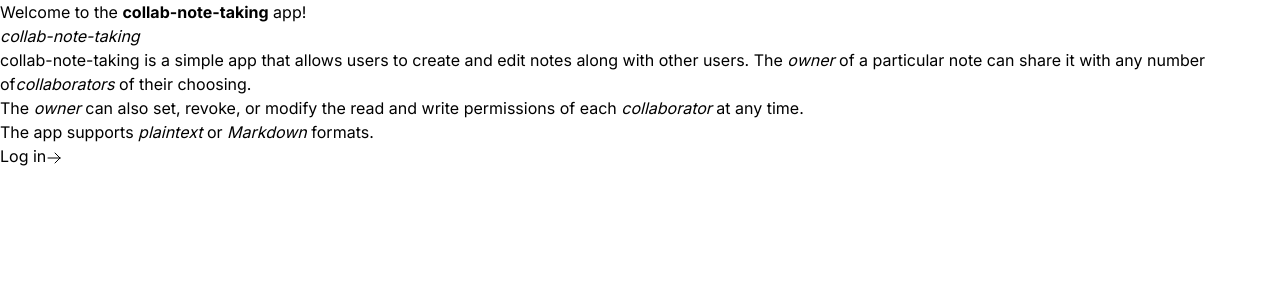
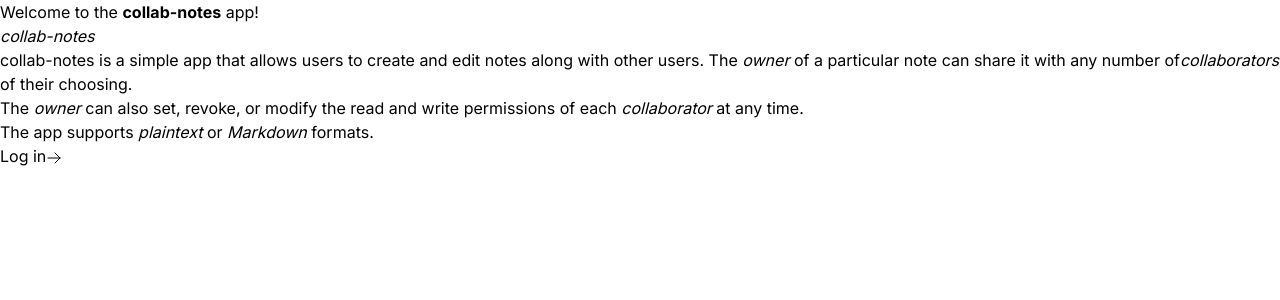
Before and after one commit to guhan-balaji/collab-notes, a Next.js app: page / in a window 1280 px wide. Shown: the top 300 px of the page. Built offline with nearby package versions, Linux system fonts and the light colour scheme.

Commit message:
refactor: change app name to collab-notes
Change name of app from collab-note-taking to collab-notes.

```diff
--- a/package.json
+++ b/package.json
@@ -1,5 +1,5 @@
 {
-  "name": "collab-note-taking",
+  "name": "collab-notes",
   "version": "0.1.0",
   "private": true,
   "scripts": {
--- a/src/app/layout.tsx
+++ b/src/app/layout.tsx
@@ -5,9 +5,9 @@ import "./globals.css";
 const inter = Inter({ subsets: ["latin"] });
 
 export const metadata: Metadata = {
-  title: "collab-note-taking",
+  title: "collab-notes",
   description:
-    "A simple note taking app that allows users to take collabotrative notes.",
+    "A simple note taking app that allows users to take collaborate on notes online.",
 };
 
 export default function RootLayout({
--- a/src/app/page.tsx
+++ b/src/app/page.tsx
@@ -5,18 +5,18 @@ export default function Home() {
   return (
     <main>
       <h1>
-        Welcome to the <strong>collab-note-taking</strong> app!
+        Welcome to the <strong>collab-notes</strong> app!
       </h1>
       <dl>
         <dt>
-          <em>collab-note-taking</em>
+          <em>collab-notes</em>
         </dt>
         <dd>
           <ul>
             <li>
-              collab-note-taking is a simple app that allows users to create and
-              edit notes along with other users. The <em>owner</em> of a
-              particular note can share it with any number of
+              collab-notes is a simple app that allows users to create and edit
+              notes along with other users. The <em>owner</em> of a particular
+              note can share it with any number of
               <em>collaborators</em> of their choosing.
             </li>
             <li>
```
